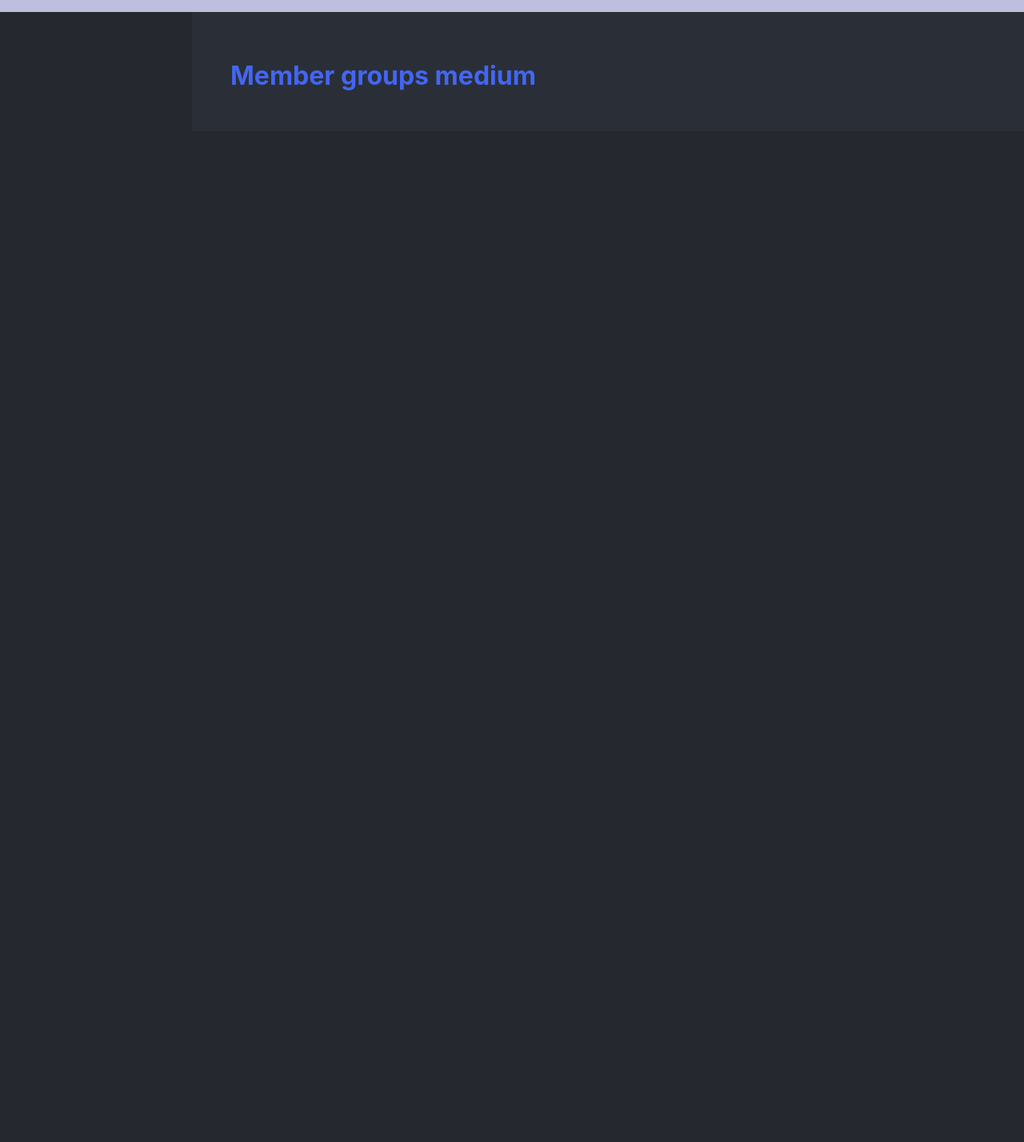
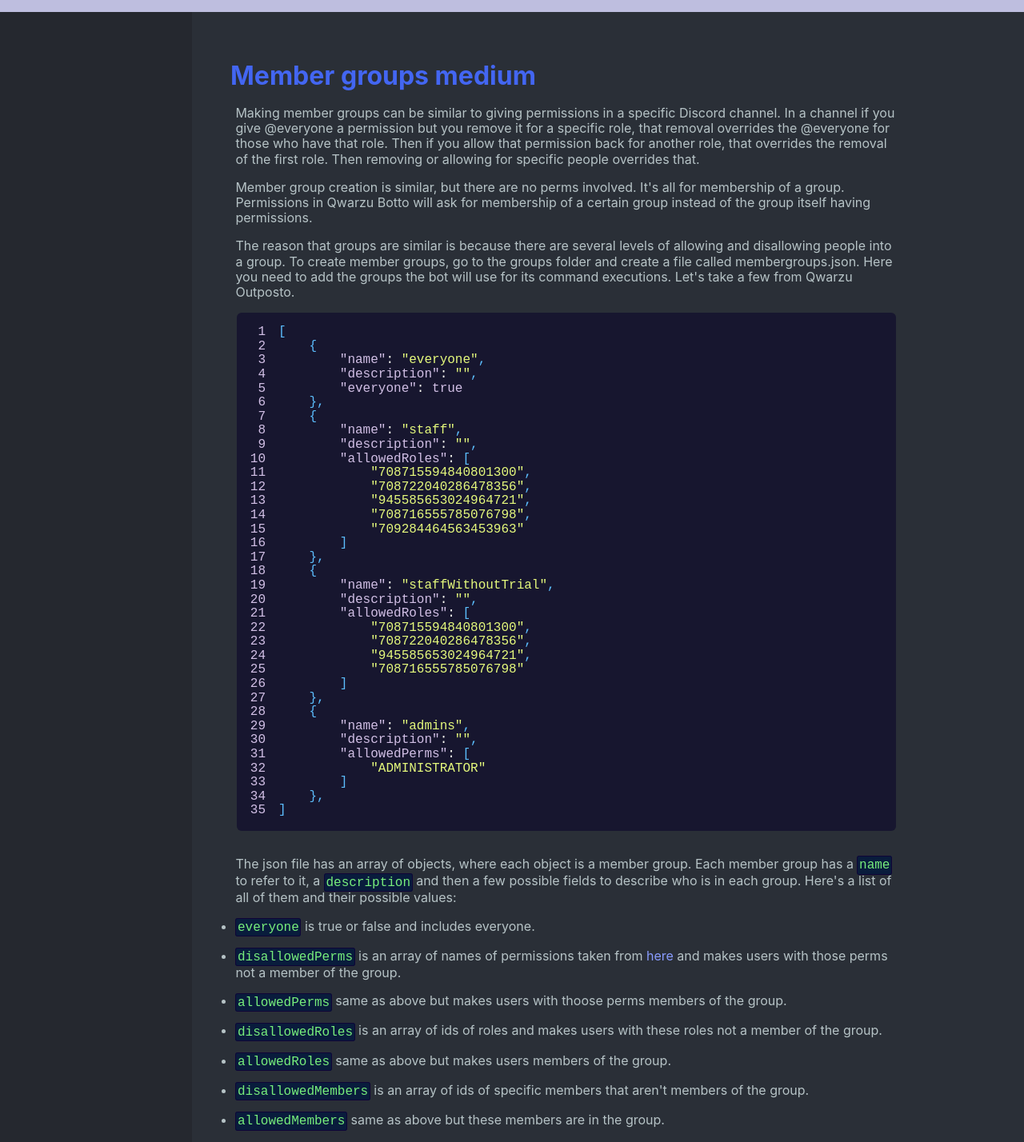
Before and after one commit to DeltaWither/Qwarzu-botto, a Next.js app: page /versions/0.1.x/medium/member_groups in a window 1280 px wide. Shown: the part 100-1528 px from the top of the page at 80% size. Before the commit the page ends 800 px from the top, so only its background shows below. Built offline with nearby package versions, Linux system fonts and the light colour scheme.

Commit message:
Made medium guide for member groups

```diff
--- a/pages/versions/0.1.x/medium/member_groups.jsx
+++ b/pages/versions/0.1.x/medium/member_groups.jsx
@@ -1,7 +1,91 @@
+import { JsCode, getLines } from './../../../../components/JsCode.jsx';
+import { DiscordBG, UserMsg, BotMsg } from './../../../../components/discordMsg/Discord.jsx';
+
 export default function MemberGroups() {
+    const code1 = `[
+    {
+        "name": "everyone",
+        "description": "",
+        "everyone": true
+    },
+    {
+        "name": "staff",
+        "description": "",
+        "allowedRoles": [
+            "708715594840801300",
+            "708722040286478356",
+            "945585653024964721",
+            "708716555785076798",
+            "709284464563453963"
+        ]
+    },
+    {
+        "name": "staffWithoutTrial",
+        "description": "",
+        "allowedRoles": [
+            "708715594840801300",
+            "708722040286478356",
+            "945585653024964721",
+            "708716555785076798"
+        ]
+    },
+    {
+        "name": "admins",
+        "description": "",
+        "allowedPerms": [
+            "ADMINISTRATOR"
+        ]
+    },
+]`;
+
     return (
         <div className="container">
           <h2>Member groups medium</h2>
+
+          <p>Making member groups can be similar to giving permissions in a specific Discord channel. In a
+            channel if you give @everyone a permission but you remove it for a specific role, that removal
+            overrides the @everyone for those who have that role. Then if you allow that permission back for
+            another role, that overrides the removal of the first role. Then removing or allowing for specific
+            people overrides that.</p>
+
+          <p>Member group creation is similar, but there are no perms involved. It's all for membership of a
+            group. Permissions in Qwarzu Botto will ask for membership of a certain group instead of the group
+            itself having permissions.</p>
+
+          <p>The reason that groups are similar is because there are several levels of allowing and disallowing
+            people into a group. To create member groups, go to the groups folder and create a file called
+            membergroups.json. Here you need to add the groups the bot will use for its command executions.
+            Let's take a few from Qwarzu Outposto.</p>
+
+          <JsCode>
+            {code1}
+          </JsCode>
+
+          <p>The json file has an array of objects, where each object is a member group. Each member group has
+            a <span className="inlineCode">name</span> to refer to it,
+            a <span className="inlineCode">description</span> and then a few possible fields to describe who
+            is in each group. Here's a list of all of them and their possible values:</p>
+
+          <ul>
+            <li><span className="inlineCode">everyone</span> is true or false and includes everyone.</li>
+            <li><span className="inlineCode">disallowedPerms</span> is an array of names of permissions taken
+              from <a href="https://discord.js.org/#/docs/discord.js/stable/class/Permissions?scrollTo=s-FLAGS">here</a>
+              &nbsp;and makes users with those perms not a member of the group.</li>
+            <li><span className="inlineCode">allowedPerms</span> same as above but makes users with thoose perms
+              members of the group.</li>
+            <li><span className="inlineCode">disallowedRoles</span> is an array of ids of roles and makes users
+              with these roles not a member of the group.</li>
+            <li><span className="inlineCode">allowedRoles</span> same as above but makes users members of the
+              group.</li>
+            <li><span className="inlineCode">disallowedMembers</span> is an array of ids of specific members
+              that aren't members of the group.</li>
+            <li><span className="inlineCode">allowedMembers</span> same as above but these members are in the
+              group.</li>
+          </ul>
+
+          <p>This list is ordered starting with the weakest criteria and ending with the strongest. For example,
+            if someone has roles from <span className="inlineCode">disallowedRoles</span>
+            &nbsp;and <span className="inlineCode">allowedRoles</span>, they are in the group.</p>
         </div>
-    )
+    );
 }
```
